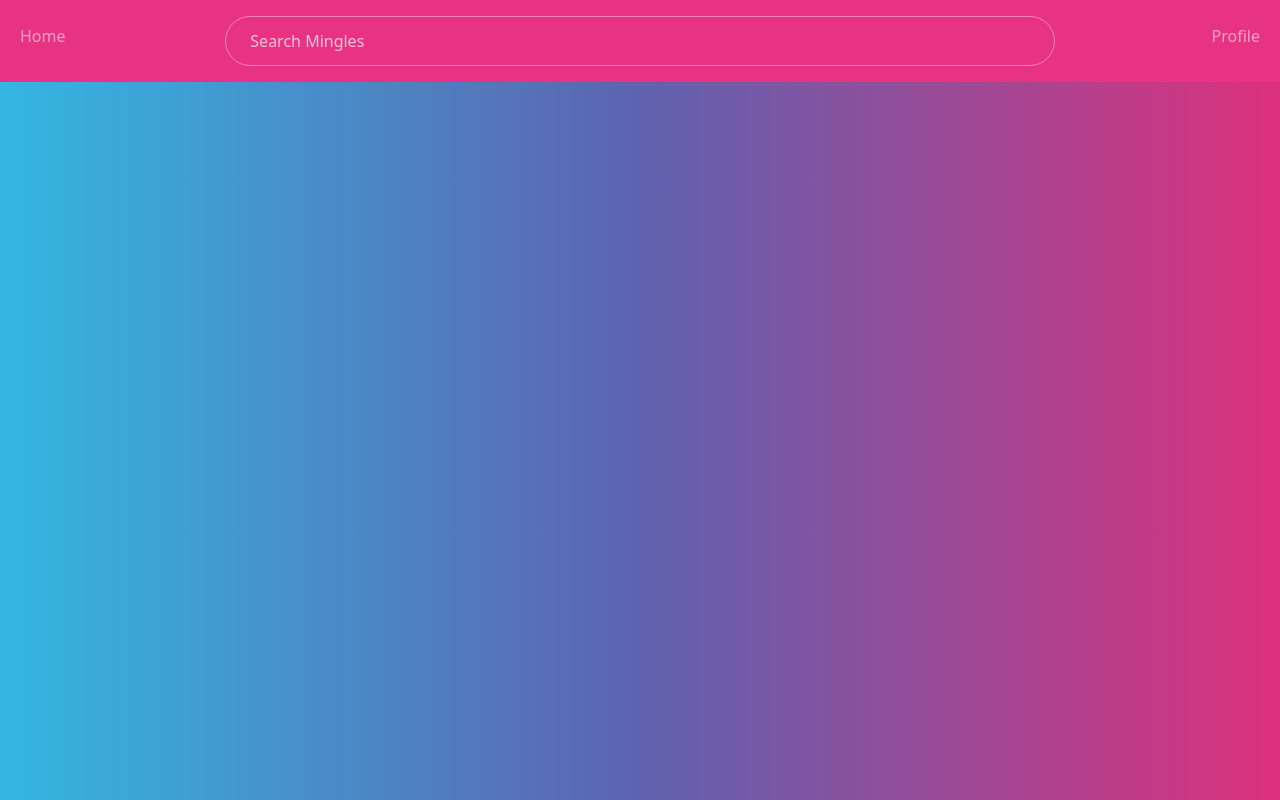
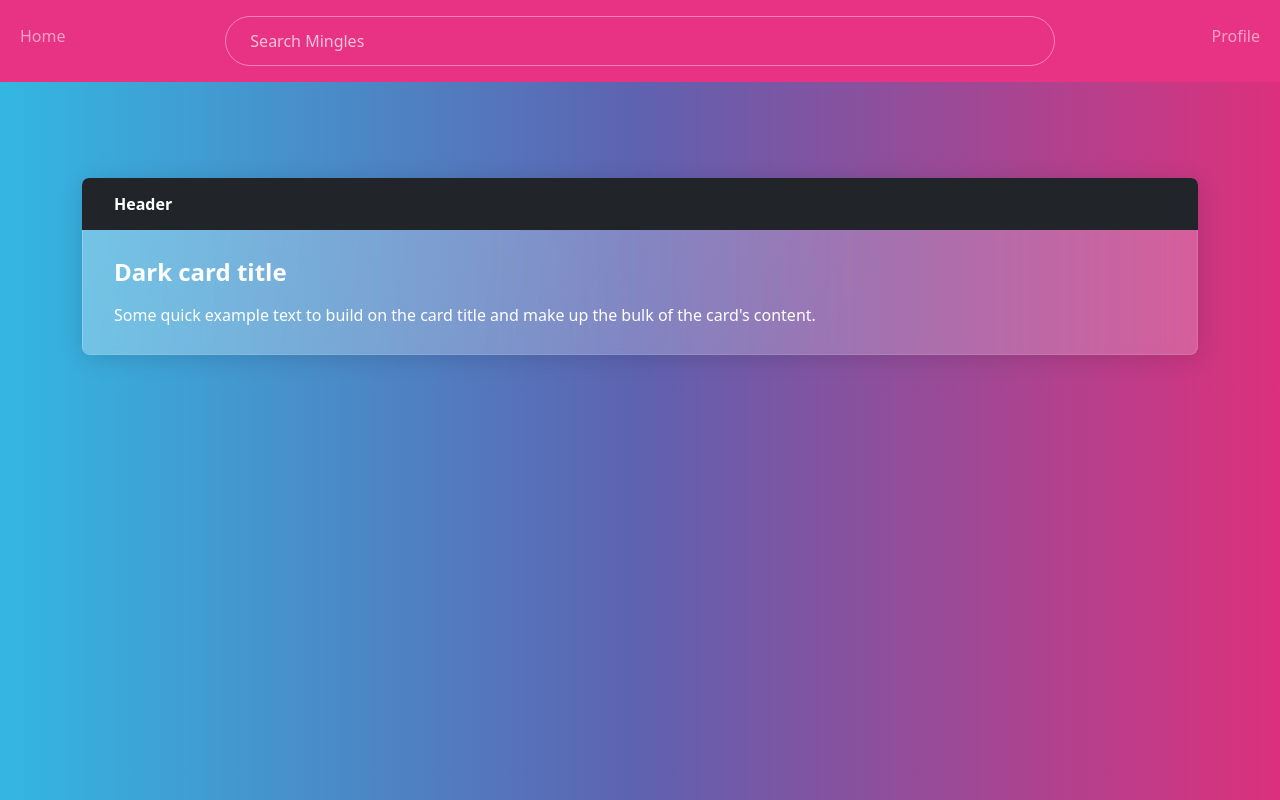
Before and after one commit to srazh/CS4550_FinalProject, a React (Create React App) app: page / in a window 1280 px wide. Built offline with nearby package versions, Linux system fonts and the light colour scheme.

Commit message:
mingleCard

```diff
--- a/src/home/index.js
+++ b/src/home/index.js
@@ -1,9 +1,10 @@
-import HeaderComponent from "../header";
+import MingleComponent from "../mingleCard";
 
 const HomeComponent = () => {
   return(
       <>
         <div className="container mt-5">
+          <MingleComponent/>
         </div>
       </>
   );
--- a/src/mingleCard/index.js
+++ b/src/mingleCard/index.js
@@ -0,0 +1,17 @@
+const MingleComponent = () => {
+  return(
+      <>
+        <div className="card border-dark mb-3">
+          <div className="card-header">Header</div>
+          <div className="card-body">
+            <h4 className="card-title">Dark card title</h4>
+            <p className="card-text">Some quick example text to build on the
+              card title and make up the bulk of the card's content.</p>
+          </div>
+        </div>
+
+      </>
+  );
+}
+
+export default MingleComponent;
```
